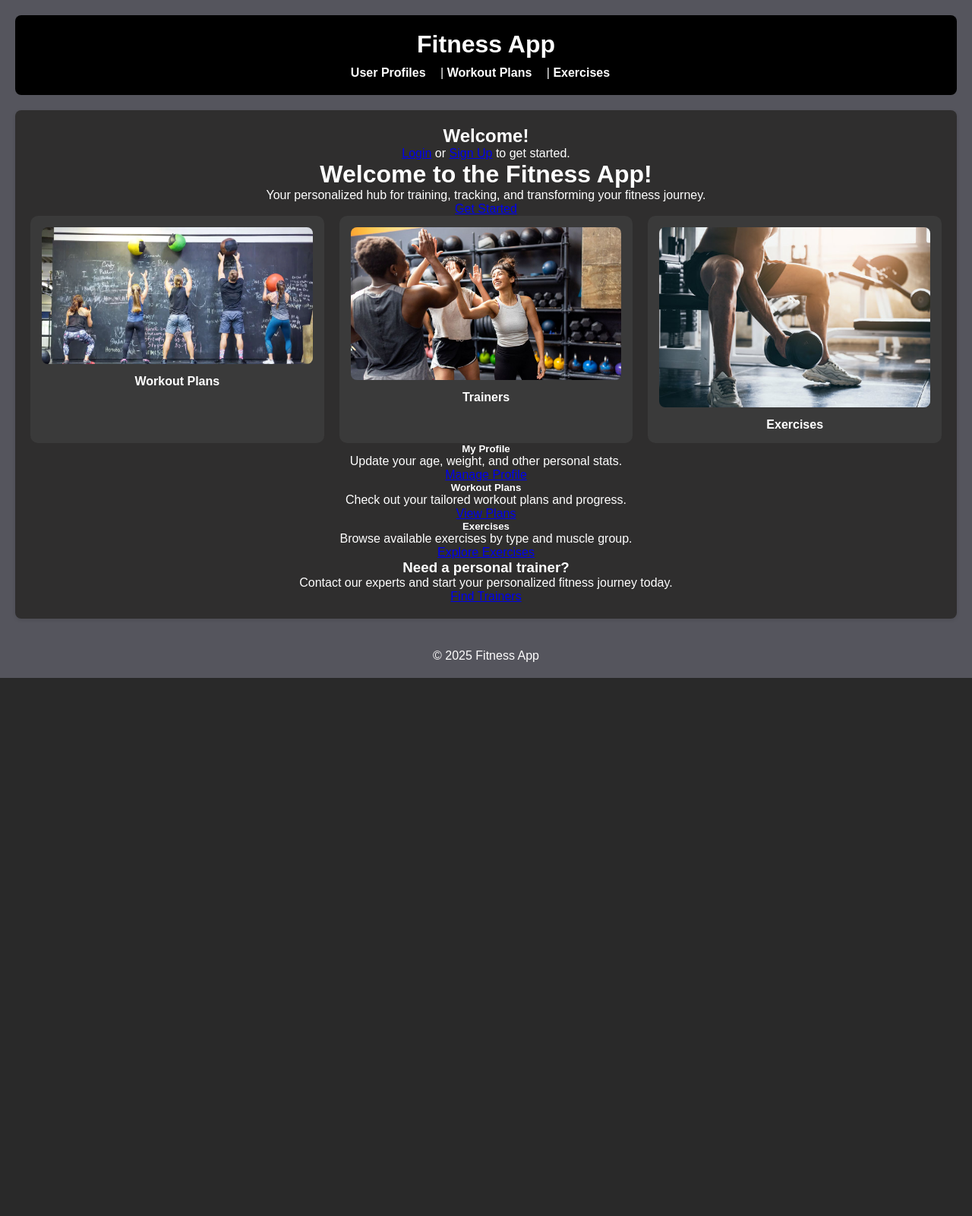
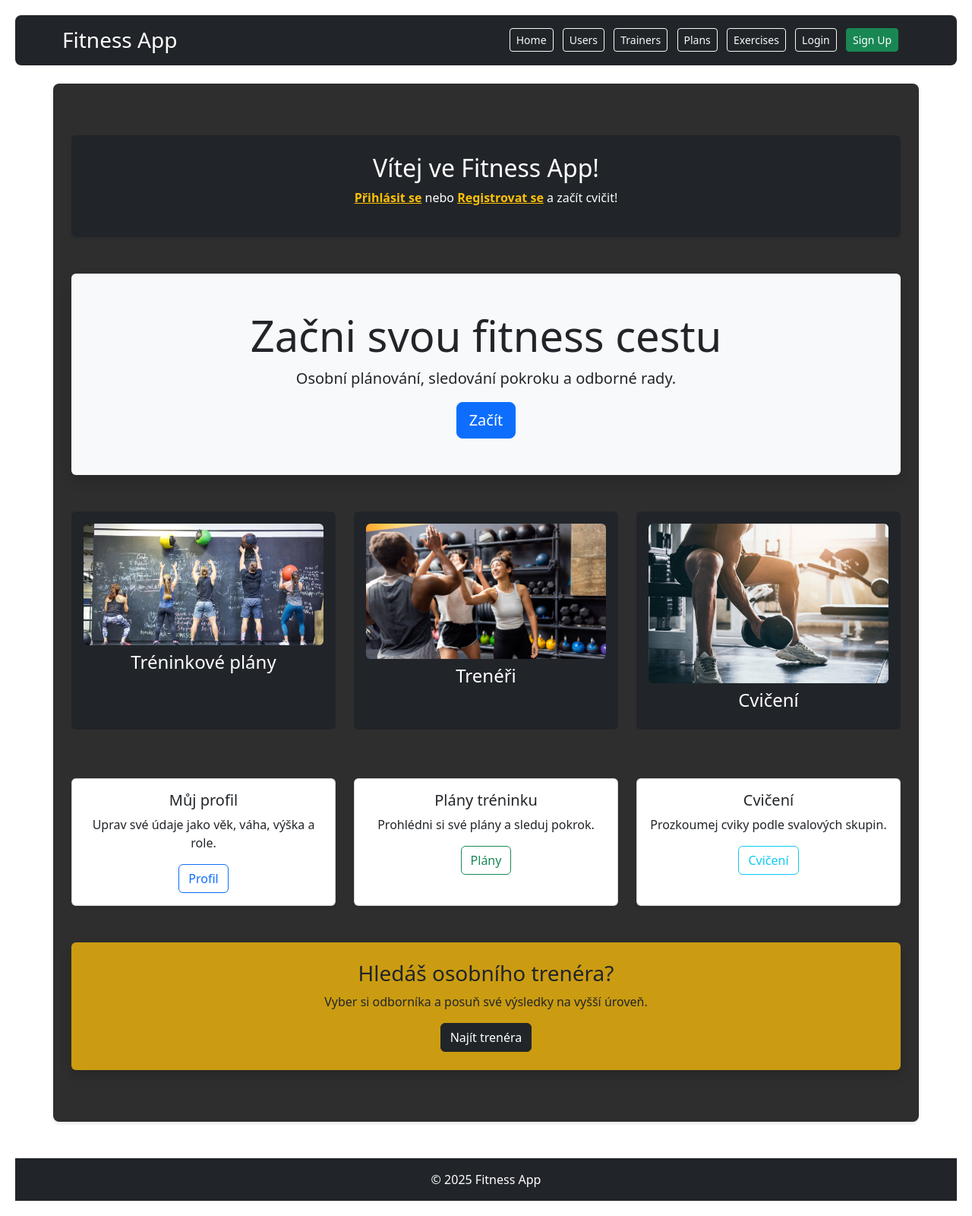
Before and after one commit to MFrly/FitnessDjango, a Django app: page / in a window 1280 px wide. Shown: the whole page at 76% size. Before the commit the page ends 892 px from the top, so only its background shows below. Run offline with Django 5.2, Linux system fonts and the light colour scheme.

Commit message:
css + login & signup + delete&create

```diff
--- a/library/models.py
+++ b/library/models.py
@@ -32,10 +32,11 @@
 
 
 class WorkoutPlan(models.Model):
-    user = models.ForeignKey(UserProfile, on_delete=models.CASCADE, related_name='workout_plans')
+    user_profile = models.ForeignKey(UserProfile, on_delete=models.CASCADE, related_name='workout_plans')
     planName = models.CharField(max_length=100, verbose_name='Plan Name')
     finalWeight = models.FloatField(verbose_name='Final Weight (kg)')
     planDescription = models.TextField(blank=True, verbose_name='Plan Description')
+
 
     class Meta:
         ordering = ['planName']
--- a/library/templates/base.html
+++ b/library/templates/base.html
@@ -1,28 +1,48 @@
 {% load static %}
 
 <!DOCTYPE html>
-<html lang="en">
+<html lang="cs">
 <head>
     <meta charset="UTF-8">
     <title>{% block title %}Fitness App{% endblock %}</title>
     <link rel="stylesheet" href="{% static 'css/styles.css' %}">
+    <link href="https://cdn.jsdelivr.net/npm/bootstrap@5.3.3/dist/css/bootstrap.min.css" rel="stylesheet">
 </head>
 <body>
-    <header>
-        <h1>Fitness App</h1>
+
+<header class="bg-dark text-white py-3 mb-4">
+    <div class="container d-flex justify-content-between align-items-center">
+        <h1 class="h3 mb-0">Fitness App</h1>
         <nav>
-            <a href="{% url 'userprofile-list' %}">User Profiles</a> |
-            <a href="{% url 'workoutplan-list' %}">Workout Plans</a> |
-            <a href="{% url 'exercise-list' %}">Exercises</a>
+            <a class="btn btn-outline-light btn-sm me-2" href="{% url 'index' %}">Home</a>
+            <a class="btn btn-outline-light btn-sm me-2" href="{% url 'userprofile-list' %}">Users</a>
+            <a class="btn btn-outline-light btn-sm me-2" href="{% url 'trainer-list' %}">Trainers</a>
+            <a class="btn btn-outline-light btn-sm me-2" href="{% url 'workoutplan-list' %}">Plans</a>
+            <a class="btn btn-outline-light btn-sm me-2" href="{% url 'exercise-list' %}">Exercises</a>
+
+            {% if user.is_authenticated %}
+                <a class="btn btn-outline-light btn-sm me-2" href="{% url 'profile' %}">Profile</a>
+                <a class="btn btn-outline-light btn-sm me-2" href="{% url 'workoutplan-create' %}">+ Plan</a>
+                {% if user.profile.is_trainer %}
+                    <a class="btn btn-outline-light btn-sm me-2" href="{% url 'exercise-create' %}">+ Exercise</a>
+                {% endif %}
+                <a class="btn btn-warning btn-sm" href="{% url 'logout' %}">Logout</a>
+            {% else %}
+                <a class="btn btn-outline-light btn-sm me-2" href="{% url 'login' %}">Login</a>
+                <a class="btn btn-success btn-sm" href="{% url 'signup' %}">Sign Up</a>
+            {% endif %}
         </nav>
-    </header>
+    </div>
+</header>
 
-    <main>
-        {% block content %}{% endblock %}
-    </main>
+<main class="container">
+    {% block content %}{% endblock %}
+</main>
 
-    <footer>
-        <p>&copy; 2025 Fitness App</p>
-    </footer>
+<footer class="bg-dark text-white text-center py-3 mt-5">
+    <p class="mb-0">&copy; 2025 Fitness App</p>
+</footer>
+
+<script src="https://cdn.jsdelivr.net/npm/bootstrap@5.3.3/dist/js/bootstrap.bundle.min.js"></script>
 </body>
 </html>
--- a/library/templates/exercise_list.html
+++ b/library/templates/exercise_list.html
@@ -6,6 +6,7 @@
     {% for exercise in object_list %}
         <li class="list-group-item">
             <strong>{{ exercise.name }}</strong>: {{ exercise.description }}
+             <a href="{% url 'exercise-delete' exercise.pk %}">Smazat</a>
         </li>
     {% empty %}
         <li class="list-group-item">No exercises available.</li>
--- a/library/templates/index.html
+++ b/library/templates/index.html
@@ -1,84 +1,86 @@
 {% extends 'base.html' %}
-
 {% load static %}
 
 {% block content %}
 <div class="container mt-5">
 
-    <!-- Auth Prompt -->
-    <div class="auth-box text-center bg-dark text-white p-4 rounded mb-4">
-        <h2>Welcome!</h2>
+    <!-- Auth Box -->
+    <div class="text-center bg-dark text-white p-4 rounded shadow-sm mb-5">
+        <h2>Vítej ve Fitness App!</h2>
         <p>
-            <a href="{% url 'login' %}" class="text-warning fw-bold">Login</a> or
-            <a href="{% url 'signup' %}" class="text-warning fw-bold">Sign Up</a> to get started.
+            <a href="{% url 'login' %}" class="text-warning fw-bold">Přihlásit se</a> nebo
+            <a href="{% url 'signup' %}" class="text-warning fw-bold">Registrovat se</a> a začít cvičit!
         </p>
     </div>
 
     <!-- Welcome Banner -->
-    <div class="jumbotron text-center bg-light p-5 rounded shadow">
-        <h1 class="display-4">Welcome to the Fitness App!</h1>
-        <p class="lead">Your personalized hub for training, tracking, and transforming your fitness journey.</p>
-        <a class="btn btn-primary btn-lg mt-3" href="{% url 'userprofile-list' %}" role="button">Get Started</a>
+    <div class="bg-light p-5 rounded shadow text-center mb-5">
+        <h1 class="display-4">Začni svou fitness cestu</h1>
+        <p class="lead">Osobní plánování, sledování pokroku a odborné rady.</p>
+        <a class="btn btn-primary btn-lg" href="{% url 'userprofile-list' %}">Začít</a>
     </div>
 
-    <!-- Image Feature Blocks -->
-    <div class="features d-flex justify-content-between text-center my-5">
-        <div class="feature-card bg-dark text-white p-3 rounded flex-fill mx-2">
-            <img src="{% static 'img/workout.jpg' %}" alt="Workout Plans" class="img-fluid rounded mb-3">
-            <h4>Workout Plans</h4>
+    <!-- Feature Highlights -->
+    <div class="row text-center mb-5">
+        <div class="col-md-4 mb-3">
+            <div class="bg-dark text-white p-3 rounded h-100">
+                <img src="{% static 'img/workout.jpg' %}" alt="Workout Plans" class="img-fluid rounded mb-2">
+                <h4>Tréninkové plány</h4>
+            </div>
         </div>
-        <div class="feature-card bg-dark text-white p-3 rounded flex-fill mx-2">
-            <img src="{% static 'img/trainers.jpg' %}" alt="Trainers" class="img-fluid rounded mb-3">
-            <h4>Trainers</h4>
+        <div class="col-md-4 mb-3">
+            <div class="bg-dark text-white p-3 rounded h-100">
+                <img src="{% static 'img/trainers.jpg' %}" alt="Trainers" class="img-fluid rounded mb-2">
+                <h4>Trenéři</h4>
+            </div>
         </div>
-        <div class="feature-card bg-dark text-white p-3 rounded flex-fill mx-2">
-            <img src="{% static 'img/exercises.jpg' %}" alt="Exercises" class="img-fluid rounded mb-3">
-            <h4>Exercises</h4>
+        <div class="col-md-4 mb-3">
+            <div class="bg-dark text-white p-3 rounded h-100">
+                <img src="{% static 'img/exercises.jpg' %}" alt="Exercises" class="img-fluid rounded mb-2">
+                <h4>Cvičení</h4>
+            </div>
         </div>
     </div>
 
-    <!-- Feature Cards -->
-    <div class="row text-center mt-5">
+    <!-- Action Cards -->
+    <div class="row text-center mb-5">
         <div class="col-md-4">
-            <div class="card shadow-sm">
+            <div class="card h-100 shadow-sm">
                 <div class="card-body">
-                    <h5 class="card-title">My Profile</h5>
-                    <p class="card-text">Update your age, weight, and other personal stats.</p>
-                    <a href="{% url 'userprofile-list' %}" class="btn btn-outline-primary">Manage Profile</a>
+                    <h5 class="card-title">Můj profil</h5>
+                    <p class="card-text">Uprav své údaje jako věk, váha, výška a role.</p>
+                    <a href="{% url 'profile' %}" class="btn btn-outline-primary">Profil</a>
                 </div>
             </div>
         </div>
 
         <div class="col-md-4">
-            <div class="card shadow-sm">
+            <div class="card h-100 shadow-sm">
                 <div class="card-body">
-                    <h5 class="card-title">Workout Plans</h5>
-                    <p class="card-text">Check out your tailored workout plans and progress.</p>
-                    <a href="{% url 'workoutplan-list' %}" class="btn btn-outline-success">View Plans</a>
+                    <h5 class="card-title">Plány tréninku</h5>
+                    <p class="card-text">Prohlédni si své plány a sleduj pokrok.</p>
+                    <a href="{% url 'workoutplan-list' %}" class="btn btn-outline-success">Plány</a>
                 </div>
             </div>
         </div>
 
         <div class="col-md-4">
-            <div class="card shadow-sm">
+            <div class="card h-100 shadow-sm">
                 <div class="card-body">
-                    <h5 class="card-title">Exercises</h5>
-                    <p class="card-text">Browse available exercises by type and muscle group.</p>
-                    <a href="{% url 'exercise-list' %}" class="btn btn-outline-info">Explore Exercises</a>
+                    <h5 class="card-title">Cvičení</h5>
+                    <p class="card-text">Prozkoumej cviky podle svalových skupin.</p>
+                    <a href="{% url 'exercise-list' %}" class="btn btn-outline-info">Cvičení</a>
                 </div>
             </div>
         </div>
     </div>
 
     <!-- Call to Action -->
-    <div class="text-center my-5">
-        <h3>Need a personal trainer?</h3>
-        <p>Contact our experts and start your personalized fitness journey today.</p>
-        <a href="{% url 'trainer-list' %}" class="btn btn-warning">Find Trainers</a>
+    <div class="text-center my-5 p-4 bg-warning bg-opacity-75 rounded shadow">
+        <h3>Hledáš osobního trenéra?</h3>
+        <p>Vyber si odborníka a posuň své výsledky na vyšší úroveň.</p>
+        <a href="{% url 'trainer-list' %}" class="btn btn-dark">Najít trenéra</a>
     </div>
-
-
-
 
 </div>
 {% endblock %}
--- a/library/urls.py
+++ b/library/urls.py
@@ -1,36 +1,26 @@
-"""
-URL configuration for database project.
-
-The `urlpatterns` list routes URLs to views. For more information please see:
-    https://docs.djangoproject.com/en/5.2/topics/http/urls/
-Examples:
-Function views
-    1. Add an import:  from my_app import views
-    2. Add a URL to urlpatterns:  path('', views.home, name='home')
-Class-based views
-    1. Add an import:  from other_app.views import Home
-    2. Add a URL to urlpatterns:  path('', Home.as_view(), name='home')
-Including another URLconf
-    1. Import the include() function: from django.urls import include, path
-    2. Add a URL to urlpatterns:  path('blog/', include('blog.urls'))
-"""
 from django.contrib import admin
 from django.urls import path, include
+from django.contrib.auth import views as auth_views
 from . import views
-import django.contrib.auth.urls
-
 
 urlpatterns = [
     path('admin/', admin.site.urls),
     path('', views.index, name='index'),
-    path('profile/', views.profile_view, name='profile'),
+    path('accounts/profile/', views.profile_view, name='profile'),
+    path('accounts/signup/', views.SignupView.as_view(), name='signup'),
+    path('registration/', auth_views.LoginView.as_view(template_name='accounts/login.html'), name='login'),
+    path('registration/', include('django.contrib.auth.urls')),
+
     path('profiles/', views.UserProfileListView.as_view(), name='userprofile-list'),
+    path('profiles/<int:pk>/', views.UserProfileDetailView.as_view(), name='userprofile-detail'),
+
+    path('trainers/', views.TrainerListView.as_view(), name='trainer-list'),
+    path('exercises/', views.ExerciseListView.as_view(), name='exercise-list'),
     path('workout-plans/', views.WorkoutPlanListView.as_view(), name='workoutplan-list'),
     path('workout-plans/<int:pk>/', views.WorkoutPlanDetailView.as_view(), name='workoutplan-detail'),
-    path('exercises/', views.ExerciseListView.as_view(), name='exercise-list'),
-    path('trainers/', views.TrainerListView.as_view(), name='trainer-list'),
-    path('accounts/signup/', views.SignupView.as_view(), name='signup'),
-    path('accounts/', include('django.contrib.auth.urls')),
 
-
+    path('workout-plans/create/', views.WorkoutPlanCreateView.as_view(), name='workoutplan-create'),
+    path('exercises/create/', views.ExerciseCreateView.as_view(), name='exercise-create'),
+    path('workout-plans/<int:pk>/delete/', views.WorkoutPlanDeleteView.as_view(), name='workoutplan-delete'),
+    path('exercises/<int:pk>/delete/', views.ExerciseDeleteView.as_view(), name='exercise-delete'),
 ]
--- a/library/views.py
+++ b/library/views.py
@@ -1,10 +1,15 @@
-from django.shortcuts import render, get_object_or_404
-from django.views.generic import ListView, DetailView
+from django.shortcuts import render, get_object_or_404, redirect
+from django.views.generic import ListView, DetailView, CreateView
 from django.contrib.auth.decorators import login_required
+from django.contrib.auth.forms import UserCreationForm
+from django.utils.decorators import method_decorator
+from django.views import View
+from django.urls import reverse_lazy
+from django.contrib.auth.mixins import LoginRequiredMixin
+from django.views.generic.edit import DeleteView
+
 from .models import UserProfile, WorkoutPlan, Exercise, WorkoutExercise
-from django.contrib.auth.forms import UserCreationForm
-from django.shortcuts import render, redirect
-from django.views import View
+from .forms import UserProfileForm, WorkoutPlanForm, ExerciseForm
 
 def index(request):
     return render(request, 'index.html')
@@ -12,6 +17,10 @@
 class UserProfileListView(ListView):
     model = UserProfile
     template_name = 'userprofile_list.html'
+
+class UserProfileDetailView(DetailView):
+    model = UserProfile
+    template_name = 'userprofile_detail.html'
 
 class WorkoutPlanListView(ListView):
     model = WorkoutPlan
@@ -28,14 +37,20 @@
 @login_required
 def profile_view(request):
     profile = get_object_or_404(UserProfile, user=request.user)
-    return render(request, 'profile.html', {'profile': profile})
+    if request.method == 'POST':
+        form = UserProfileForm(request.POST, instance=profile)
+        if form.is_valid():
+            form.save()
+            return redirect('profile')
+    else:
+        form = UserProfileForm(instance=profile)
+    return render(request, 'profile.html', {'profile': profile, 'form': form})
 
 class TrainerListView(ListView):
     model = UserProfile
     template_name = 'trainer-list.html'
 
     def get_queryset(self):
-        # Return only users who are trainers
         return UserProfile.objects.filter(is_trainer=True)
 
 class SignupView(View):
@@ -46,6 +61,42 @@
     def post(self, request):
         form = UserCreationForm(request.POST)
         if form.is_valid():
-            form.save()
+            user = form.save()
+            UserProfile.objects.create(user=user)
             return redirect('login')
         return render(request, 'accounts/signup.html', {'form': form})
+
+@method_decorator(login_required, name='dispatch')
+class WorkoutPlanCreateView(CreateView):
+    model = WorkoutPlan
+    form_class = WorkoutPlanForm
+    template_name = 'workoutplan_form.html'
+    success_url = reverse_lazy('workoutplan-list')
+
+    def form_valid(self, form):
+        form.instance.user_profile = self.request.user.profile
+        return super().form_valid(form)
+
+@method_decorator(login_required, name='dispatch')
+class ExerciseCreateView(CreateView):
+    model = Exercise
+    form_class = ExerciseForm
+    template_name = 'exercise_form.html'
+    success_url = reverse_lazy('exercise-list')
+
+    def dispatch(self, request, *args, **kwargs):
+        if not request.user.profile.is_trainer:
+            return redirect('index')
+        return super().dispatch(request, *args, **kwargs)
+
+
+class WorkoutPlanDeleteView(LoginRequiredMixin, DeleteView):
+    model = WorkoutPlan
+    template_name = 'workoutplan_confirm_delete.html'
+    success_url = reverse_lazy('workoutplan-list')
+
+
+class ExerciseDeleteView(LoginRequiredMixin, DeleteView):
+    model = Exercise
+    template_name = 'exercise_confirm_delete.html'
+    success_url = reverse_lazy('exercise-list')
```
Also changed, not shown: library/forms.py (added, +17 -0 lines), library/templates/exercise_confirm_delete.html (added, +9 -0 lines), library/templates/exercise_form.html (added, +10 -0 lines), library/templates/page/navbar.html (+7 -0 lines), library/templates/profile.html (+14 -18 lines), library/templates/registration/login.html (added, +13 -0 lines), library/templates/trainer-list.html (added, +20 -0 lines), library/templates/userprofile_detail.html (added, +16 -0 lines), library/templates/userprofile_list.html (+28 -8 lines), library/templates/workoutplan_confirm_delete.html (added, +9 -0 lines), library/templates/workoutplan_form.html (added, +10 -0 lines), library/templates/workoutplan_list.html (+9 -4 lines), db.sqlite3, library/migrations/0003_rename_user_workoutplan_user_profile.py (added).
